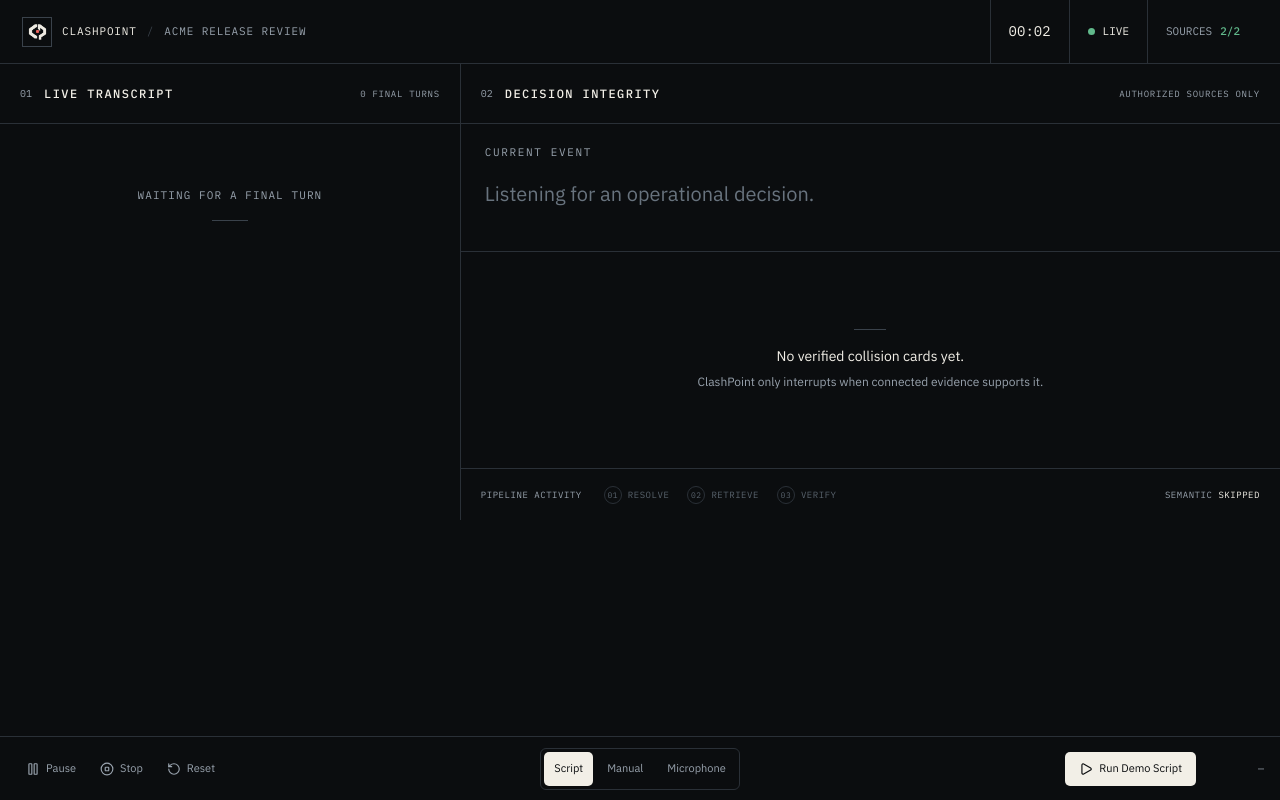
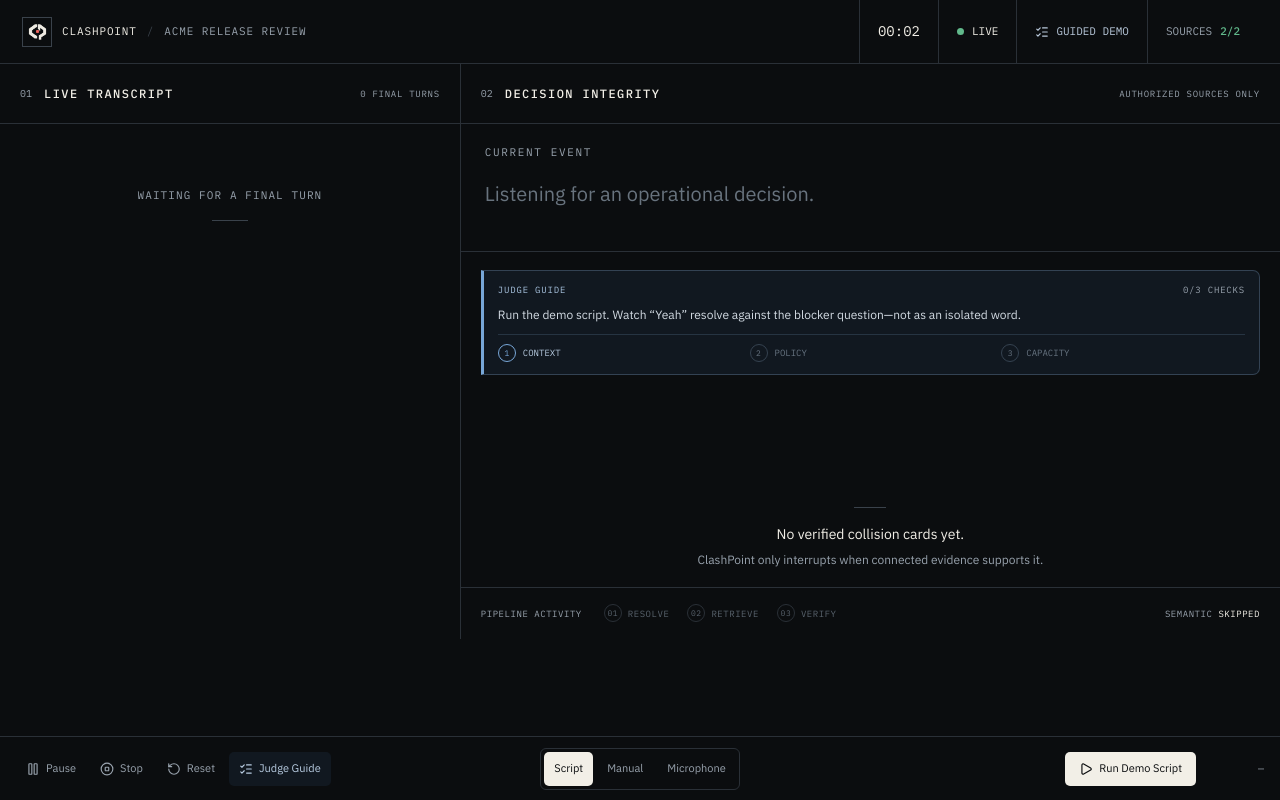
Before and after one commit to Xenon010101/ClashPoint, a Next.js app: page / in a window 1280 px wide. Both pictures are taken after a click on the button "Start ClashPoint". Built offline with nearby package versions, Linux system fonts and the light colour scheme.

Commit message:
feat: add guided judge presentation mode

```diff
--- a/src/app/globals.css
+++ b/src/app/globals.css
@@ -196,6 +196,8 @@ button { color: inherit; }
 .live-state.degraded i { background: var(--amber); }
 .source-count { color: var(--muted); gap: 8px; }
 .source-count strong { color: var(--green); font-weight: 500; }
+.judge-state { gap: 7px; color: #b9c9dc; }
+.judge-state svg { width: 14px; }
 
 .degraded-banner { min-height: 42px; display: flex; align-items: center; gap: 10px; padding: 8px 22px; background: #2b2417; border-bottom: 1px solid #604a25; color: #f3d89d; font-size: 13px; }
 .degraded-banner svg { width: 16px; }
@@ -229,6 +231,19 @@ button { color: inherit; }
 .event-tags span { border: 1px solid var(--line-strong); padding: 4px 7px; border-radius: 4px; font-family: var(--mono); color: var(--muted); font-size: 9px; text-transform: uppercase; }
 
 .cards-region { min-height: 0; overflow-y: auto; padding: 18px 20px; scrollbar-color: var(--line-strong) transparent; }
+.judge-guide { margin-bottom: 14px; border: 1px solid #334253; border-left: 3px solid var(--blue); border-radius: 0 7px 7px 0; padding: 12px 14px; background: #111820; }
+.judge-guide-head { display: flex; align-items: center; justify-content: space-between; font-family: var(--mono); font-size: 9px; letter-spacing: .09em; text-transform: uppercase; }
+.judge-guide-head span { color: #a8c3df; }
+.judge-guide-head strong { color: var(--muted); font-weight: 400; }
+.judge-guide p { margin: 9px 0 11px; color: #d3dbe3; font-size: 12px; line-height: 1.45; }
+.judge-beats { display: grid; grid-template-columns: repeat(3, 1fr); border-top: 1px solid #263442; padding-top: 9px; gap: 8px; }
+.judge-beats span { display: flex; align-items: center; gap: 7px; color: #677481; font-family: var(--mono); font-size: 9px; text-transform: uppercase; }
+.judge-beats i { width: 18px; height: 18px; border: 1px solid #354250; border-radius: 999px; display: grid; place-items: center; font-style: normal; font-size: 8px; }
+.judge-beats i svg { width: 10px; }
+.judge-beats span.current { color: #b8cce1; }
+.judge-beats span.current i { border-color: var(--blue); color: var(--blue); }
+.judge-beats span.complete { color: var(--green); }
+.judge-beats span.complete i { border-color: var(--green); }
 .quiet-state { height: 100%; min-height: 180px; display: flex; flex-direction: column; align-items: center; justify-content: center; text-align: center; }
 .quiet-rule { width: 32px; height: 1px; background: var(--line-strong); margin-bottom: 16px; }
 .quiet-state p { margin: 0 0 6px; font-size: 14px; }
@@ -292,6 +307,7 @@ button { color: inherit; }
 .control-rail button { border: 0; background: transparent; height: 34px; color: var(--muted); border-radius: 5px; cursor: pointer; padding: 0 10px; font-size: 11px; display: flex; align-items: center; gap: 6px; text-transform: capitalize; }
 .control-rail button:hover { background: var(--ink-850); color: var(--paper); }
 .control-rail button svg { width: 14px; }
+.control-rail .judge-toggle.active { color: #b8cce1; background: #111820; }
 .mode-tabs { border: 1px solid var(--line); border-radius: 6px; padding: 3px; }
 .mode-tabs button.active { background: var(--paper); color: var(--ink-950); }
 .rail-action { justify-content: flex-end; }
@@ -345,7 +361,7 @@ button { color: inherit; }
   .transcript-panel { border-right: 0; border-bottom: 1px solid var(--line); max-height: 40vh; }
   .decision-panel { min-height: 620px; }
   .control-rail { position: sticky; bottom: 0; }
-  .brand-lockup strong, .brand-lockup i, .source-count { display: none !important; }
+  .brand-lockup strong, .brand-lockup i, .source-count, .judge-state { display: none !important; }
 }
 
 @media (max-width: 720px) {
@@ -367,6 +383,7 @@ button { color: inherit; }
   .pipeline { justify-content: space-between; }
   .control-rail { grid-template-columns: 1fr auto; }
   .meeting-controls button { padding: 0 6px; }
+  .judge-toggle { display: none !important; }
   .mode-tabs { display: none; }
   .rail-action { grid-column: 2; }
   .composer { grid-template-columns: 1fr; }
--- a/src/components/ClashPointApp.tsx
+++ b/src/components/ClashPointApp.tsx
@@ -9,6 +9,7 @@ import {
   ExternalLink,
   FileText,
   GitBranch,
+  ListChecks,
   Mic,
   Pause,
   Play,
@@ -78,6 +79,7 @@ export function ClashPointApp() {
   const [currentEvent, setCurrentEvent] = useState<ConversationEvent | null>(null);
   const [selectedCard, setSelectedCard] = useState<ResolutionCard | null>(null);
   const [expandedCardIds, setExpandedCardIds] = useState<Set<string>>(new Set());
+  const [judgeMode, setJudgeMode] = useState(true);
   const [manualText, setManualText] = useState("");
   const [processing, setProcessing] = useState(false);
   const [stage, setStage] = useState<"idle" | "resolve" | "retrieve" | "verify">("idle");
@@ -315,6 +317,7 @@ export function ClashPointApp() {
         <div className="header-status">
           <span className="elapsed">{elapsed(startedAt, now)}</span>
           <span className={`live-state ${status}`}><i aria-hidden="true" />{liveLabel}</span>
+          {judgeMode && <span className="judge-state"><ListChecks aria-hidden="true" />GUIDED DEMO</span>}
           <span className="source-count">SOURCES <strong>2/2</strong></span>
         </div>
       </header>
@@ -365,6 +368,7 @@ export function ClashPointApp() {
           </div>
 
           <div className="cards-region" aria-live="polite">
+            {judgeMode && <JudgeGuide cards={cards} running={runningScript} />}
             {cards.length === 0 && !processing ? (
               <div className="quiet-state">
                 <div className="quiet-rule" />
@@ -426,6 +430,7 @@ export function ClashPointApp() {
           )}
           <button onClick={stopMeeting}><CircleStop aria-hidden="true" /> Stop</button>
           <button onClick={reset}><RotateCcw aria-hidden="true" /> Reset</button>
+          <button className={judgeMode ? "judge-toggle active" : "judge-toggle"} onClick={() => setJudgeMode((enabled) => !enabled)} aria-pressed={judgeMode}><ListChecks aria-hidden="true" /> Judge guide</button>
         </div>
         <div className="mode-tabs" aria-label="Input mode">
           {(["script", "manual", "microphone"] as InputMode[]).map((item) => (
@@ -440,6 +445,34 @@ export function ClashPointApp() {
 
       {selectedCard && <EvidenceDrawer card={selectedCard} onClose={() => setSelectedCard(null)} />}
     </main>
+  );
+}
+
+function JudgeGuide({ cards, running }: { cards: ResolutionCard[]; running: boolean }) {
+  const found = new Set(cards.flatMap((card) => card.evidence.map((item) => item.factId)));
+  const completed = ["F-DEP-1", "F-LEGAL-1", "F-CAP-1"].filter((factId) => found.has(factId)).length;
+  const guidance = [
+    "Run the demo script. Watch “Yeah” resolve against the blocker question—not as an isolated word.",
+    "Status warning found. Inspect GH-42, then let the script test the customer promise.",
+    "Legal conflict found. Next, ClashPoint checks the P0 assignment against capacity.",
+    "Golden path complete: context, legal policy, and capacity were all verified from source evidence.",
+  ][completed];
+
+  return (
+    <aside className="judge-guide" aria-label="Guided judge demo">
+      <div className="judge-guide-head">
+        <span>Judge guide</span>
+        <strong>{completed}/3 checks</strong>
+      </div>
+      <p>{running ? "Demo running — follow the decision cards as they arrive." : guidance}</p>
+      <div className="judge-beats" aria-hidden="true">
+        {["Context", "Policy", "Capacity"].map((label, index) => (
+          <span key={label} className={completed > index ? "complete" : completed === index ? "current" : ""}>
+            <i>{completed > index ? <Check /> : index + 1}</i>{label}
+          </span>
+        ))}
+      </div>
+    </aside>
   );
 }
 
```
